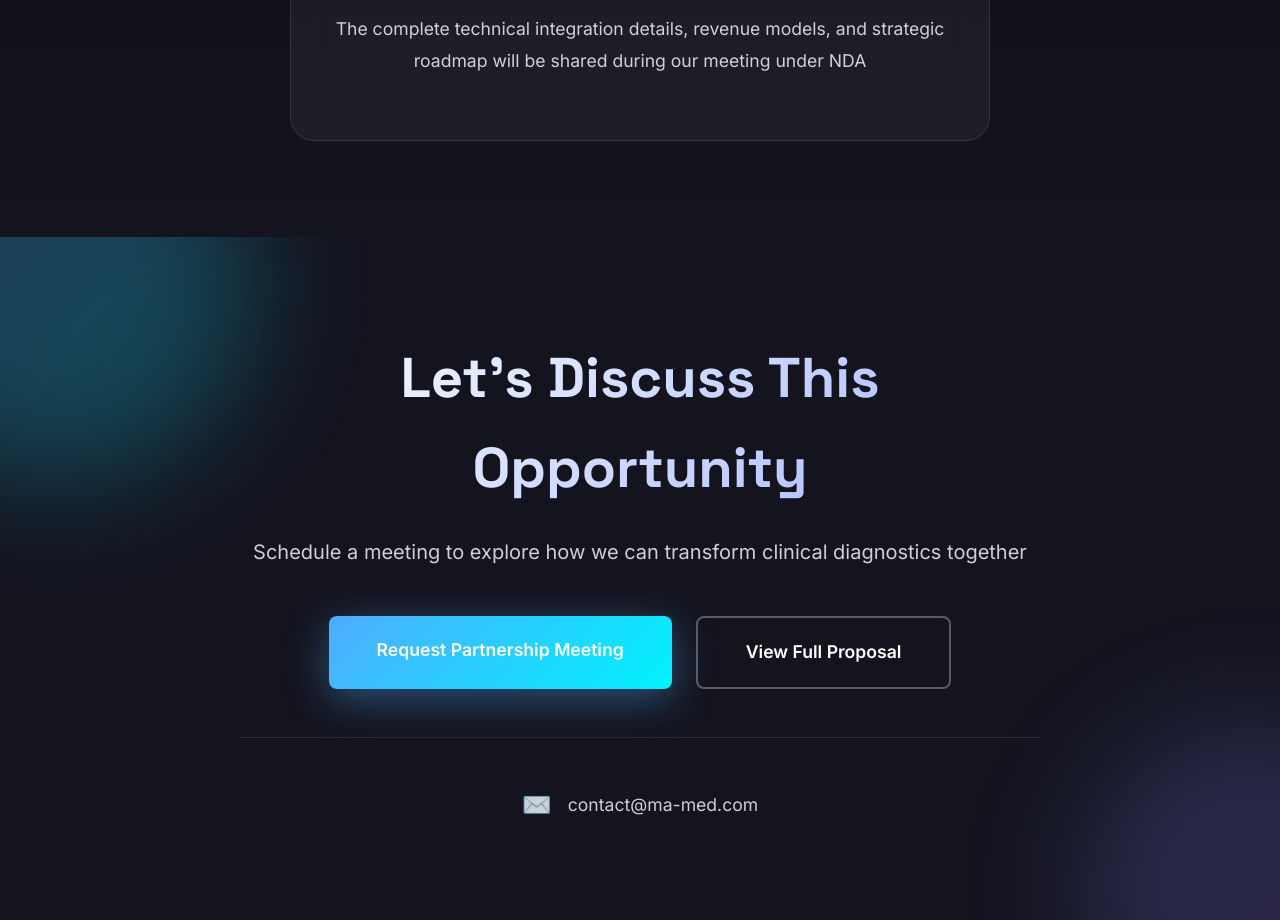
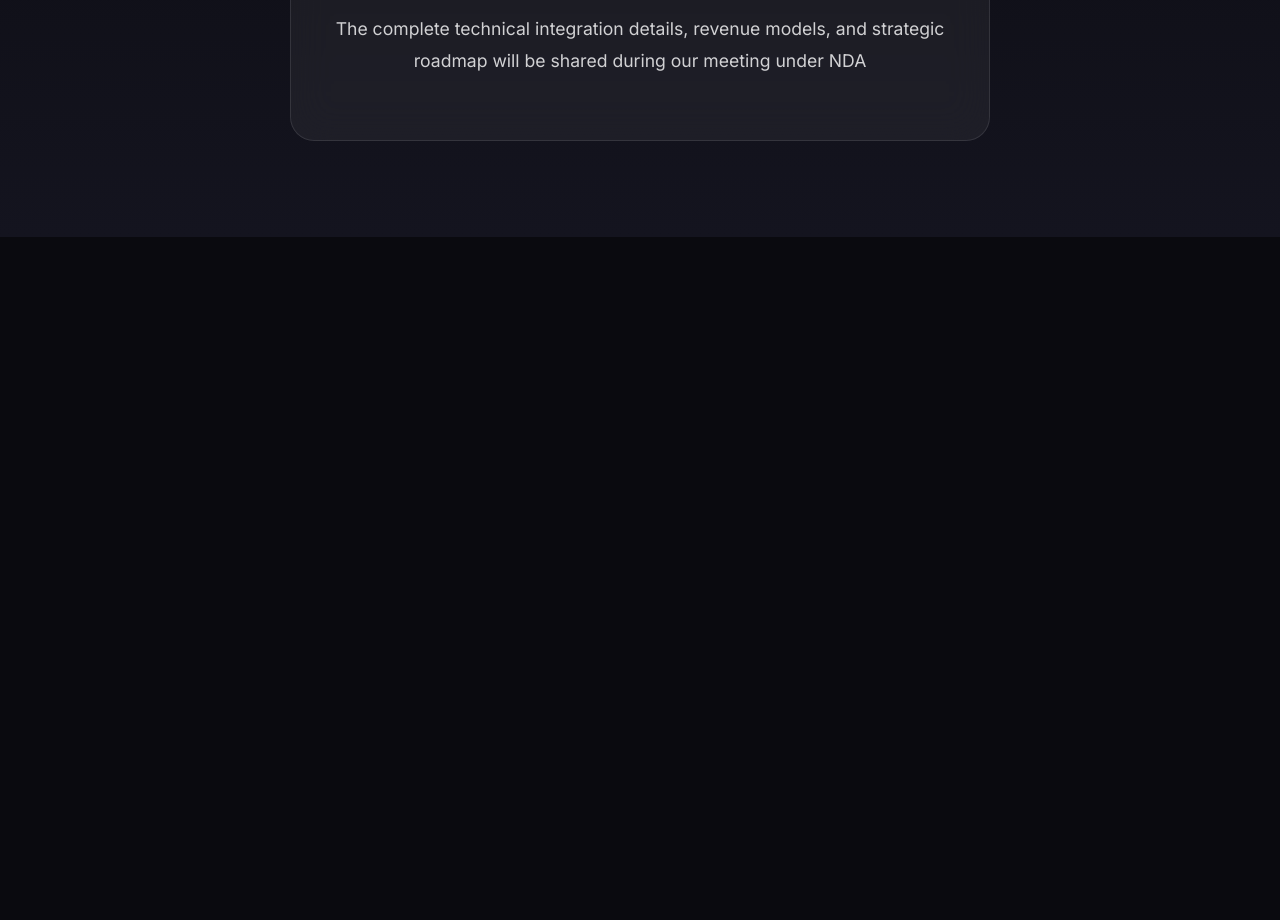
Before and after one commit to joaocristofoli/reuniaoneolab, a plain HTML site: page index.html in a window 1280 px wide. Shown: the part 4547-5467 px from the top of the page. After the commit the page ends 4784 px from the top, so only its background shows below. Drawn offline with Linux system fonts and the light colour scheme.

Commit message:
Remove CTA section - end site at NDA confidential as final section

```diff
--- a/index.html
+++ b/index.html
@@ -297,40 +297,6 @@
         </div>
     </section>
 
-    <!-- CTA Section -->
-    <section class="cta" id="contact">
-        <div class="cta-background">
-            <div class="gradient-orb orb-4"></div>
-            <div class="gradient-orb orb-5"></div>
-        </div>
-
-        <div class="container">
-            <div class="cta-content" data-scroll-speed="0.5">
-                <h2 class="cta-title" data-i18n="cta.title">Let's Discuss This Opportunity</h2>
-                <p class="cta-text" data-i18n="cta.text">
-                    Schedule a meeting to explore how we can transform clinical diagnostics together
-                </p>
-
-                <div class="cta-buttons">
-                    <a href="mailto:contact@ma-med.com?subject=Partnership Meeting Request - NeoLab"
-                        class="btn btn-primary btn-large" data-i18n="cta.button1">
-                        Request Partnership Meeting
-                    </a>
-                    <a href="#opportunity" class="btn btn-secondary btn-large" data-i18n="cta.button2">
-                        View Full Proposal
-                    </a>
-                </div>
-
-                <div class="contact-info">
-                    <p class="contact-line">
-                        <span class="contact-icon">✉️</span>
-                        <span data-i18n="cta.email">contact@ma-med.com</span>
-                    </p>
-                </div>
-            </div>
-        </div>
-    </section>
-
     <script src="script.js"></script>
 </body>
 
```
